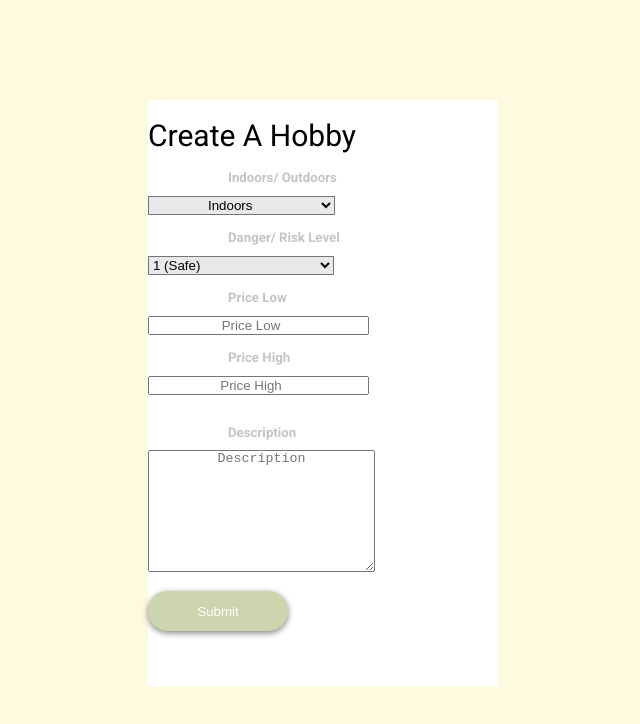
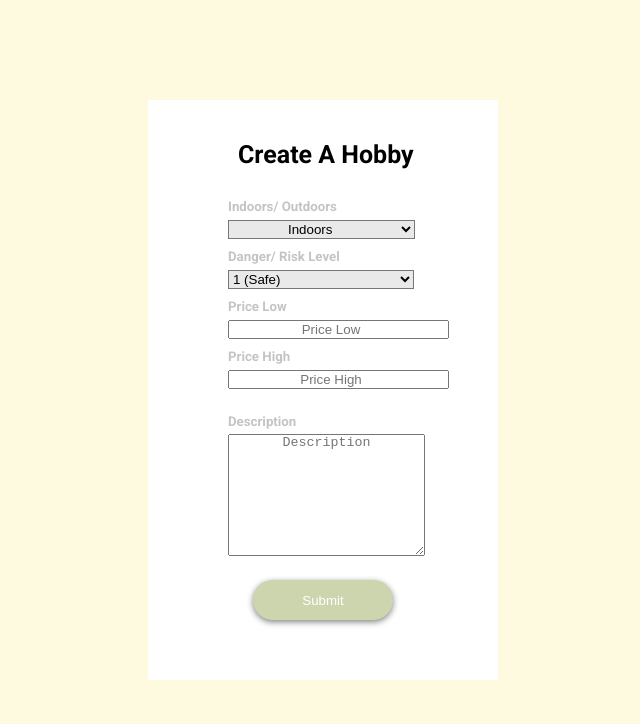
Before and after one commit to ianlov/frankslist, a React (Create React App) app in the folder client/: page /create in a window 1280 px wide. Shown: the top 724 px of the page, without its empty margins (317-957 px from the left). Built offline with nearby package versions, Linux system fonts and the light colour scheme.

Commit message:
polish create page

```diff
--- a/client/src/components/CreateForm/CreateForm.css
+++ b/client/src/components/CreateForm/CreateForm.css
@@ -10,9 +10,11 @@
   font-family: 'Roboto', sans-serif;
 }
 
-.header {
+.header__3 {
   font-family: 'Roboto', sans-serif, bold;
-  font-size: 30px;
+  margin: 0px 50px 30px 90px;
+  font-weight: 700;
+  font-size: 25px;
 }
 
 .description {
@@ -21,7 +23,7 @@
 }
 
 .btn__1 {
-  margin: 15px 0;
+  margin: 20px 105px;
   background-color: #CCD5AE;
   border: none;
   border-radius: 20px;
@@ -34,29 +36,25 @@
 .text__hobby__1 {
   margin: 25px 20px 5px 20px;
   text-align: left;
-  padding: 5px 60px;
-
+  padding: 0px 60px;
 }
 
 .text__hobby__2 {
   margin: 10px 20px 5px 20px;
   text-align: left;
-  padding: 5px 60px;
-
+  padding: 0px 60px;
 }
 
 .text__hobby__3 {
   margin: 10px 20px 5px 20px;
   text-align: left;
-  padding: 5px 60px;
-
+  padding: 0px 60px;
 }
 
 .text__hobby__4 {
   margin: 25px 20px 5px 20px;
   text-align: left;
-  padding: 5px 60px;
-
+  padding: 0px 60px;
 }
 
 .in-out {
@@ -67,6 +65,7 @@ padding: 10px 0 10px 110px;
 .input-price {
 padding: 0 20px;
 text-align: center;
+margin: 0 80px 0 80px;
 }
 
 .form {
@@ -75,18 +74,21 @@ text-align: center;
 
 .in-outdoor {
   padding: 0 55px;
+  margin: 0 80px 0 80px;
   text-align: left;
   background-color: rgba(196, 196, 196, 0.379)
 }
 
 .risk  {
   padding: 0px;
+  margin: 0 80px 0 80px;
   text-align: left;
   background-color: rgba(196, 196, 196, 0.379);
 }
 
 .textbox {
-  padding: 0px 25px;
+  padding: 0px 10px;
+  margin: 0 80px 0 80px;
   text-align: center;
 }
 
--- a/client/src/components/CreateForm/CreateForm.jsx
+++ b/client/src/components/CreateForm/CreateForm.jsx
@@ -50,7 +50,7 @@ const CreateForm = (props) => {
     <>
       <div className="box">
         <section className="container__1">
-          <div className="header">Create A Hobby</div>
+          <div className="header__3">Create A Hobby</div>
 
     {/* Didn't pass through any props
 
--- a/client/src/components/LoginForm/LoginForm.css
+++ b/client/src/components/LoginForm/LoginForm.css
@@ -7,6 +7,7 @@
   margin-right: auto;
   margin-bottom: auto;
   width: 350px;
+  font-family: 'Roboto', sans-serif;
 }
 
 .login__header {
--- a/client/src/components/SignUpForm/SignUp.css
+++ b/client/src/components/SignUpForm/SignUp.css
@@ -7,6 +7,7 @@
   margin-right: auto;
   margin-bottom: 100px;
   width: 350px;
+  font-family: 'Roboto', sans-serif;
 }
 
 .header__2 {
```
Also changed, not shown: 2 other files (tests, documents, lock files or other folders).
